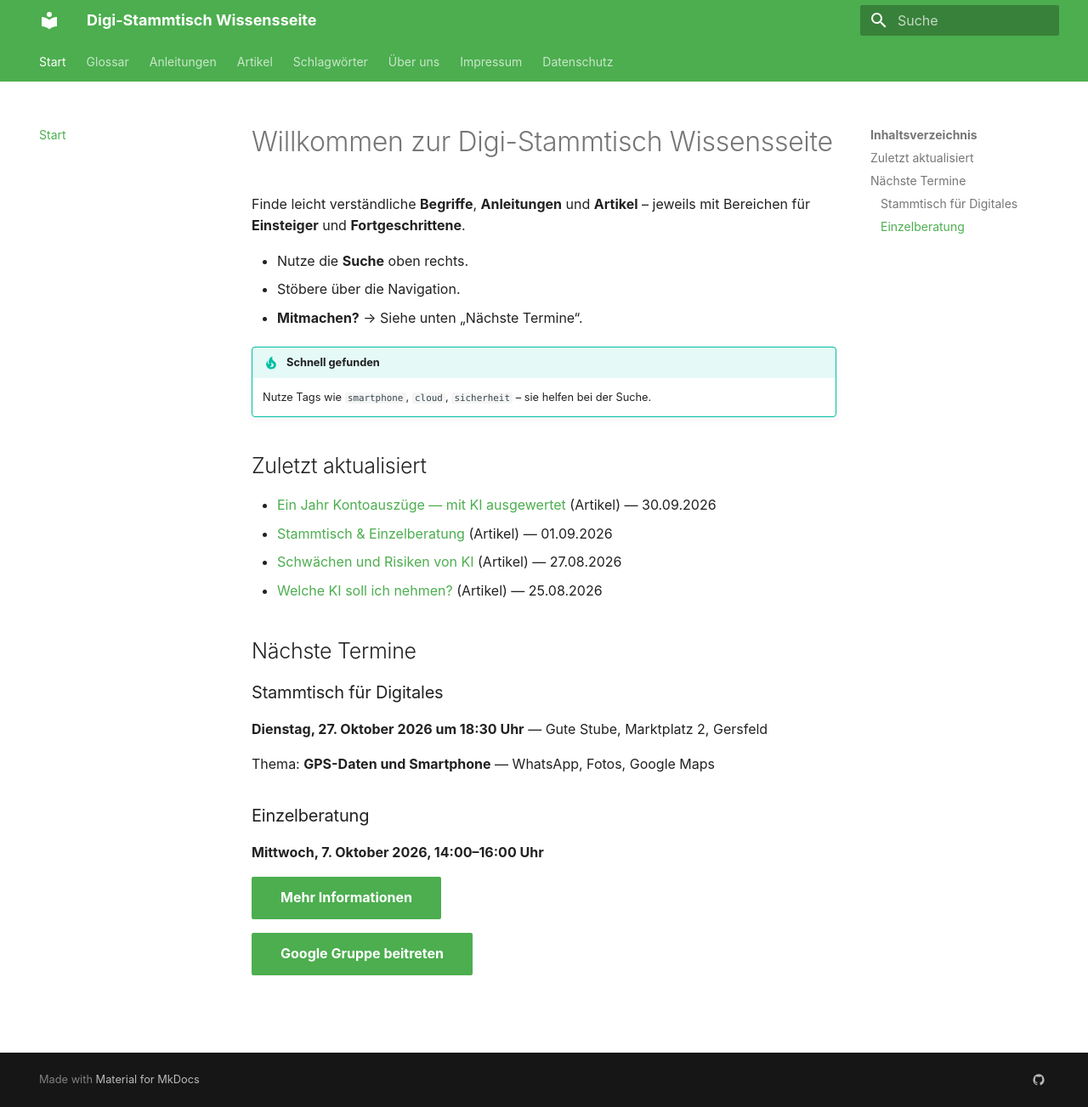
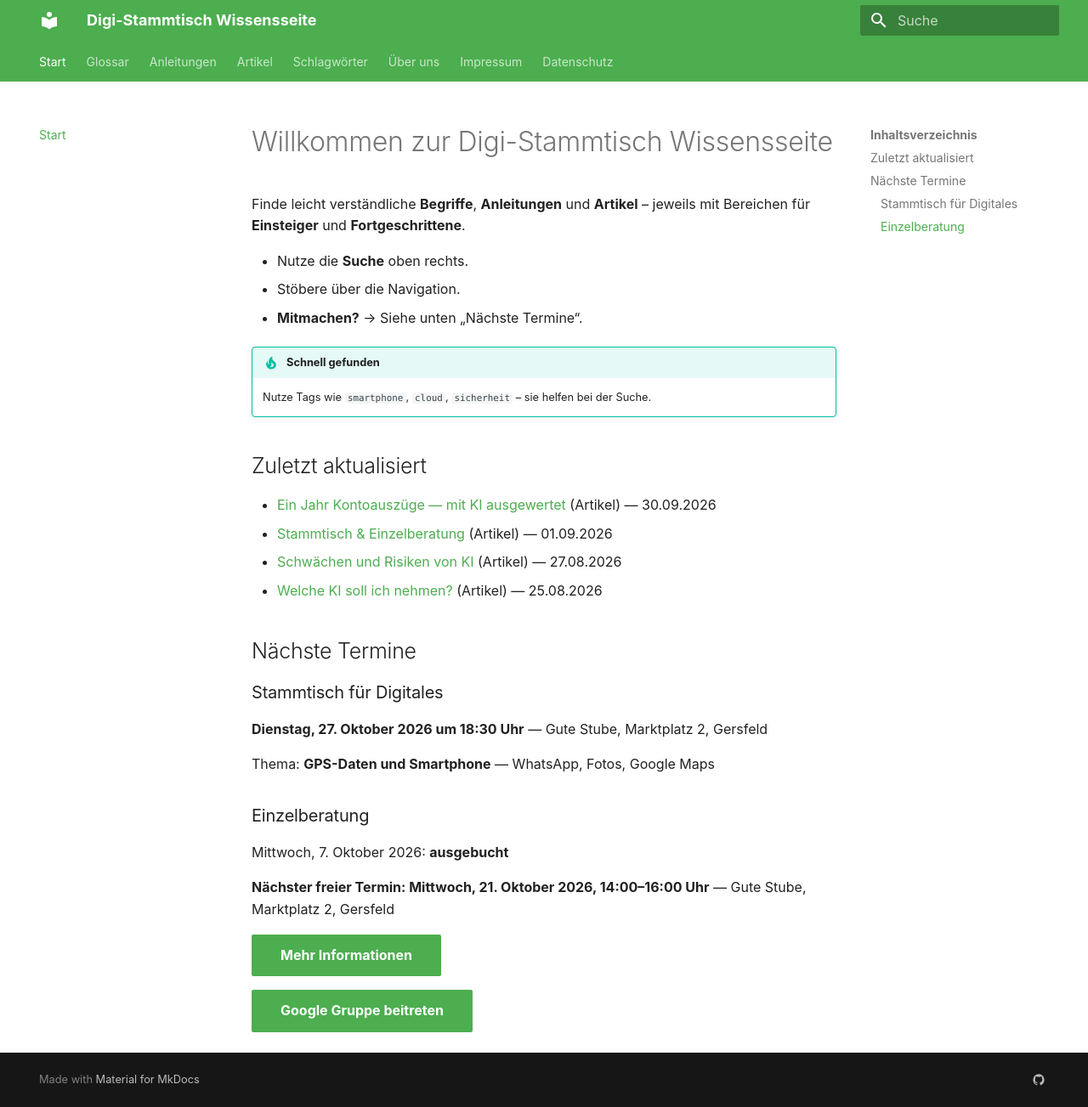
Before and after one commit to ralphmueller/digi-wissensdatenbank, an MkDocs documentation site: the page built from docs/index.md, in a window 1280 px wide and 1303 px high. Shown: the whole window at 85% size. Built offline with MkDocs 1.6.1 and Material for MkDocs 9.7.7, drawn with Linux system fonts in a browser that asks for light colours.

Commit message:
Naechster Termin: 07.10. ausgebucht, Einzelberatung am 21.10.2026 (#7)
Co-authored-by: Claude Opus 5.5 <noreply@anthropic.com>

```diff
--- a/docs/index.md
+++ b/docs/index.md
@@ -25,7 +25,9 @@ Thema: **GPS-Daten und Smartphone** — WhatsApp, Fotos, Google Maps
 
 ### Einzelberatung
 
-**Mittwoch, 7. Oktober 2026, 14:00–16:00 Uhr**
+Mittwoch, 7. Oktober 2026: **ausgebucht**
+
+**Nächster freier Termin: Mittwoch, 21. Oktober 2026, 14:00–16:00 Uhr** — Gute Stube, Marktplatz 2, Gersfeld
 
 [Mehr Informationen](03-artikel/stammtisch-und-einzelberatung.md){ .md-button .md-button--primary }
 
```
